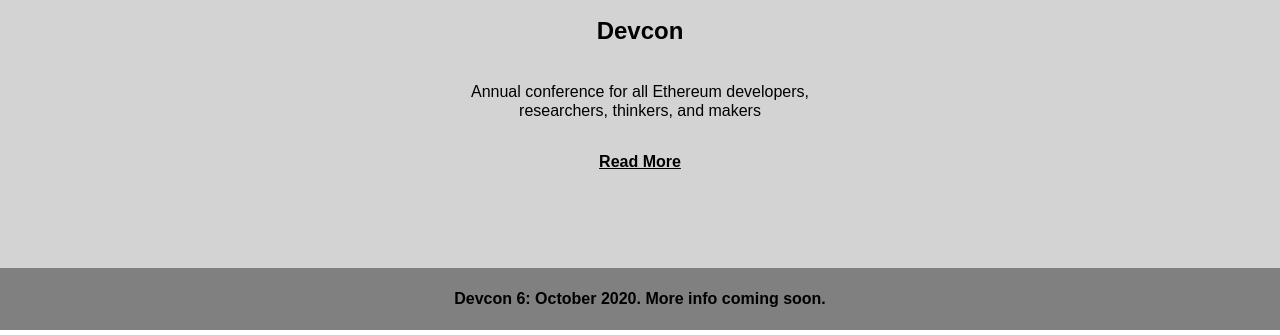
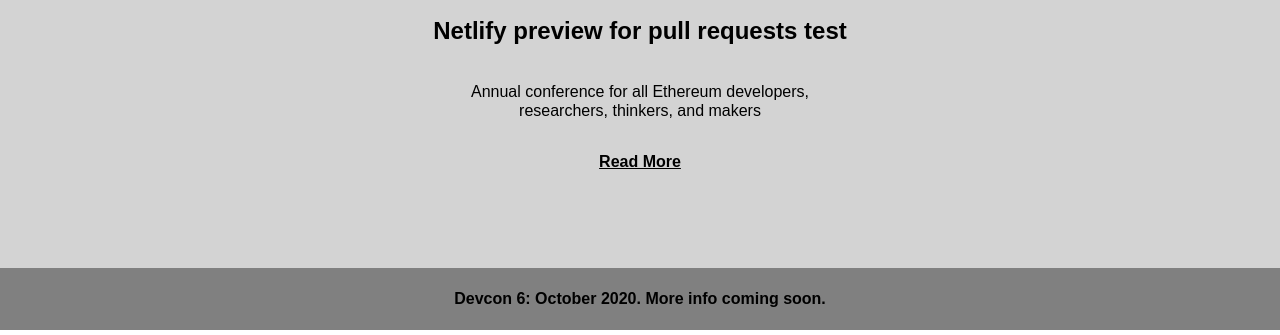
Before and after one commit to efdevcon/devcon-archive, a Gatsby site: page / in a window 1280 px wide. Shown: the part 399-734 px from the top of the page. Built offline with nearby package versions, Linux system fonts and the light colour scheme; Gatsby itself is replaced by a stand-in of ours.

Commit message:
Update hero.js

```diff
--- a/src/components/hero.js
+++ b/src/components/hero.js
@@ -10,7 +10,7 @@
 const Hero = () => (
   <div className={css.hero}>
     <Logo />
-    <h2>Devcon</h2>
+    <h2>Netlify preview for pull requests test</h2>
     <p className={css.heroText}>Annual conference for all Ethereum developers, researchers, thinkers, and makers</p>
     <p className={css.callToAction}><a className={css.callToActionLink} href="#devcon-about">Read More</a></p>
   </div>
```
